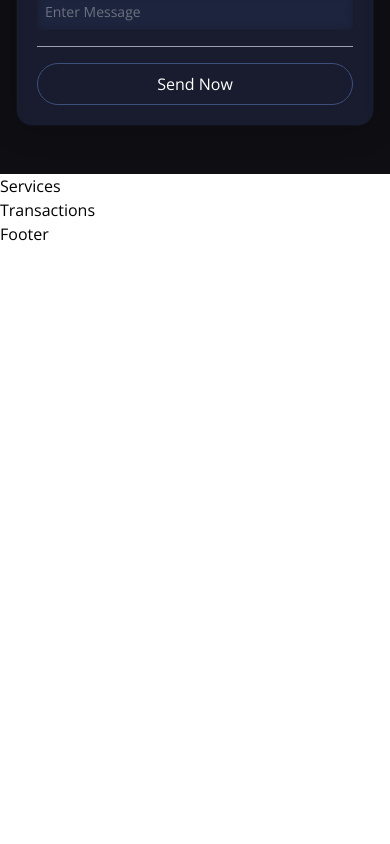
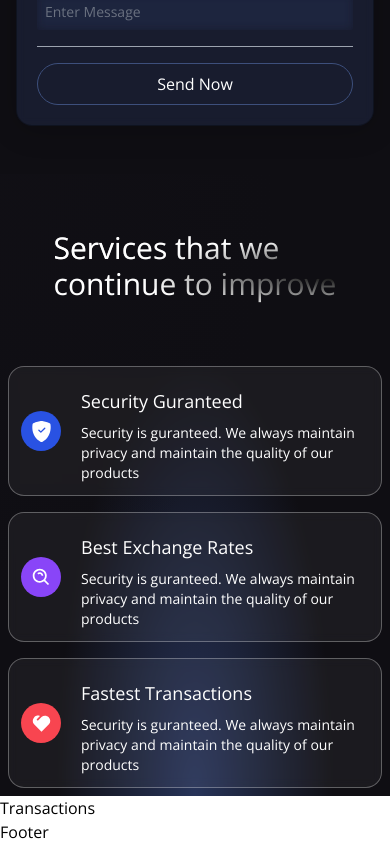
Before and after one commit to SudhanshuR37/RagnarokX, a React (Vite) app in the folder client/: page / in a window 390 px wide. Shown: the part 1025-1869 px from the top of the page. Before the commit the page ends 1271 px from the top, so only its background shows below. Built offline with nearby package versions, Linux system fonts and the light colour scheme.

Commit message:
Responsive Services Section

```diff
--- a/client/src/components/Services.jsx
+++ b/client/src/components/Services.jsx
@@ -1,7 +1,68 @@
 import React from "react";
+import { BsShieldFillCheck } from "react-icons/bs";
+import { BiSearchAlt } from "react-icons/bi";
+import { RiHeart2Fill } from "react-icons/ri";
+
+const ServiceCard = ({ color, title, icon, subtitle }) => (
+  <div className="flex flex-row justify-start items-center white-glassmorphism p-3 m-2 cursor-pointer hover:shadow-xl">
+    <div
+      className={`w-10 h-10 rounded-full flex justify-center items-center ${color}`}
+    >
+      {icon}
+    </div>
+    <div className="ml-5 flex flex-col flex-1">
+      <h3 className="mt-2 text-white text-lg">{title}</h3>
+      <p className="mt-2 text-white text-sm md:w-9/12">{subtitle}</p>
+    </div>
+  </div>
+);
 
 const Services = () => {
-  return <div>Services</div>;
+  return (
+    <div className="flex flex-col md:flex-row w-full justify-center items-center gradient-bg-services">
+      <div className="flex mf:flex-row flex-col items-center justify-between md:p-20 py-12 px-4">
+        <div className="flex-1 flex flex-col justify-start items-start">
+          <h1 className="text-white text-3xl sm:5-xl py-2 text-gradient">
+            Services that we
+            <br />
+            continue to improve
+          </h1>
+        </div>
+      </div>
+      <div className="flex-1 flex flex-col justify-start items-center">
+        <ServiceCard
+          color="bg-[#2952E3]"
+          title="Security Guranteed"
+          icon={
+            <BsShieldFillCheck
+              fontSize={21}
+              className="text-white"
+            ></BsShieldFillCheck>
+          }
+          subtitle="Security is guranteed. We always maintain privacy and
+maintain the quality of our products"
+        ></ServiceCard>
+        <ServiceCard
+          color="bg-[#8945F8]"
+          title="Best Exchange Rates"
+          icon={
+            <BiSearchAlt fontSize={21} className="text-white"></BiSearchAlt>
+          }
+          subtitle="Security is guranteed. We always maintain privacy and
+maintain the quality of our products"
+        ></ServiceCard>
+        <ServiceCard
+          color="bg-[#F84550]"
+          title="Fastest Transactions"
+          icon={
+            <RiHeart2Fill fontSize={21} className="text-white"></RiHeart2Fill>
+          }
+          subtitle="Security is guranteed. We always maintain privacy and
+maintain the quality of our products"
+        ></ServiceCard>
+      </div>
+    </div>
+  );
 };
 
 export default Services;
```
